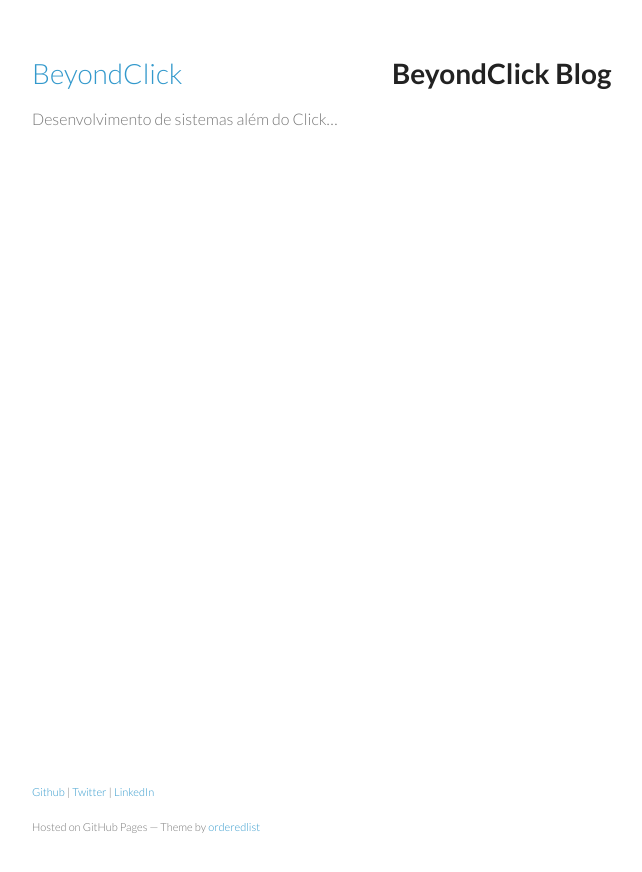
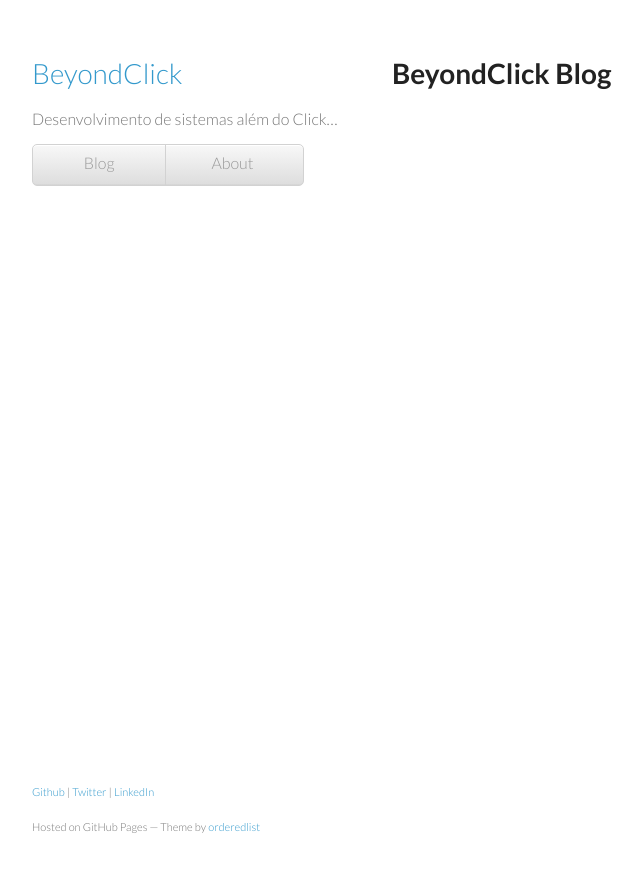
Before and after one commit to acdesouza/acdesouza.github.io, a Jekyll site: the page built from index.html, in a window 1280 px wide. Shown: the top 872 px of the page, without its empty margins (178-820 px from the left). Built offline with Jekyll 4.4.1, drawn with Linux system fonts in a browser that asks for light colours; Markdown is read by kramdown in place of the engine named in the settings; comment, search, counter and statistics services are not loaded.

Commit message:
Adds navigation menu. Links to blog and page about.

```diff
--- a/_layouts/default.html
+++ b/_layouts/default.html
@@ -21,6 +21,12 @@
       <header>
         <h1><a href="{{ site.url }}/">BeyondClick</a></h1>
         <p>Desenvolvimento de sistemas além do Click…</p>
+        <nav>
+          <ul>
+            <li><a href="{{ site.url }}/">Blog</a></li>
+            <li><a href="{{ site.url }}/about">About</a></li>
+          </ul>
+        </nav>
         <gcse:searchbox></gcse:searchbox>
       </header>
 
--- a/stylesheets/home.css
+++ b/stylesheets/home.css
@@ -25,29 +25,30 @@
 }
 
 header li {
-  width:89px;
+  width:49%;
   float:left;
   border-right:1px solid #d2d2d2;
   height:40px;
 }
 
 header ul a {
+  display:block;
+  padding-top:10px;
+  height:40px;
+
   line-height:1;
-  font-size:11px;
+  font-size:1em;
   color:#999;
-  display:block;
   text-align:center;
-  padding-top:6px;
-  height:40px;
 }
+/*
 header ul li + li {
   width:88px;
   border-left:1px solid #fff;
 }
-
-header ul li + li + li {
+*/
+header ul li + li {
   border-right:none;
-  width:89px;
 }
 
 header ul a strong {
```
